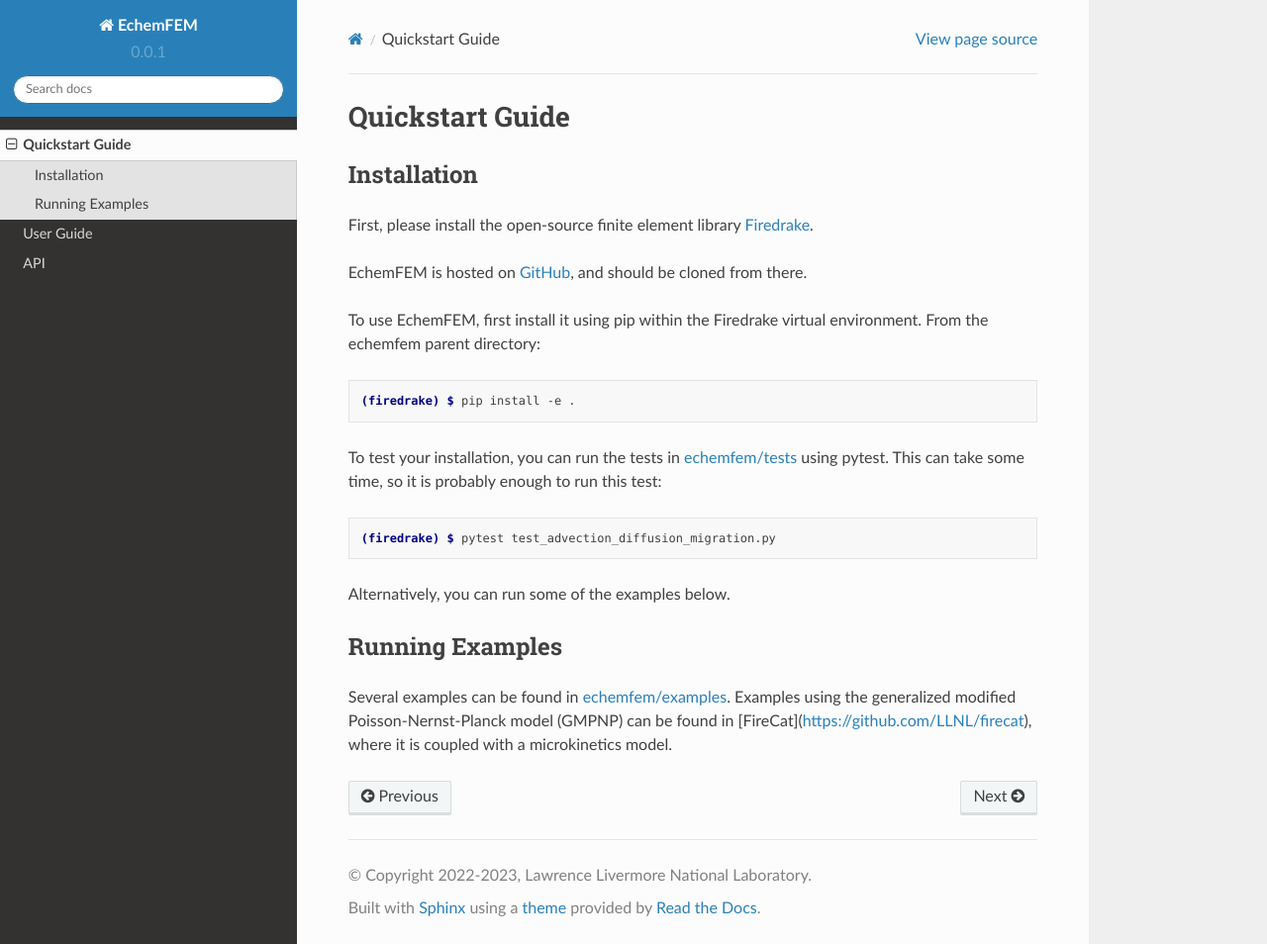
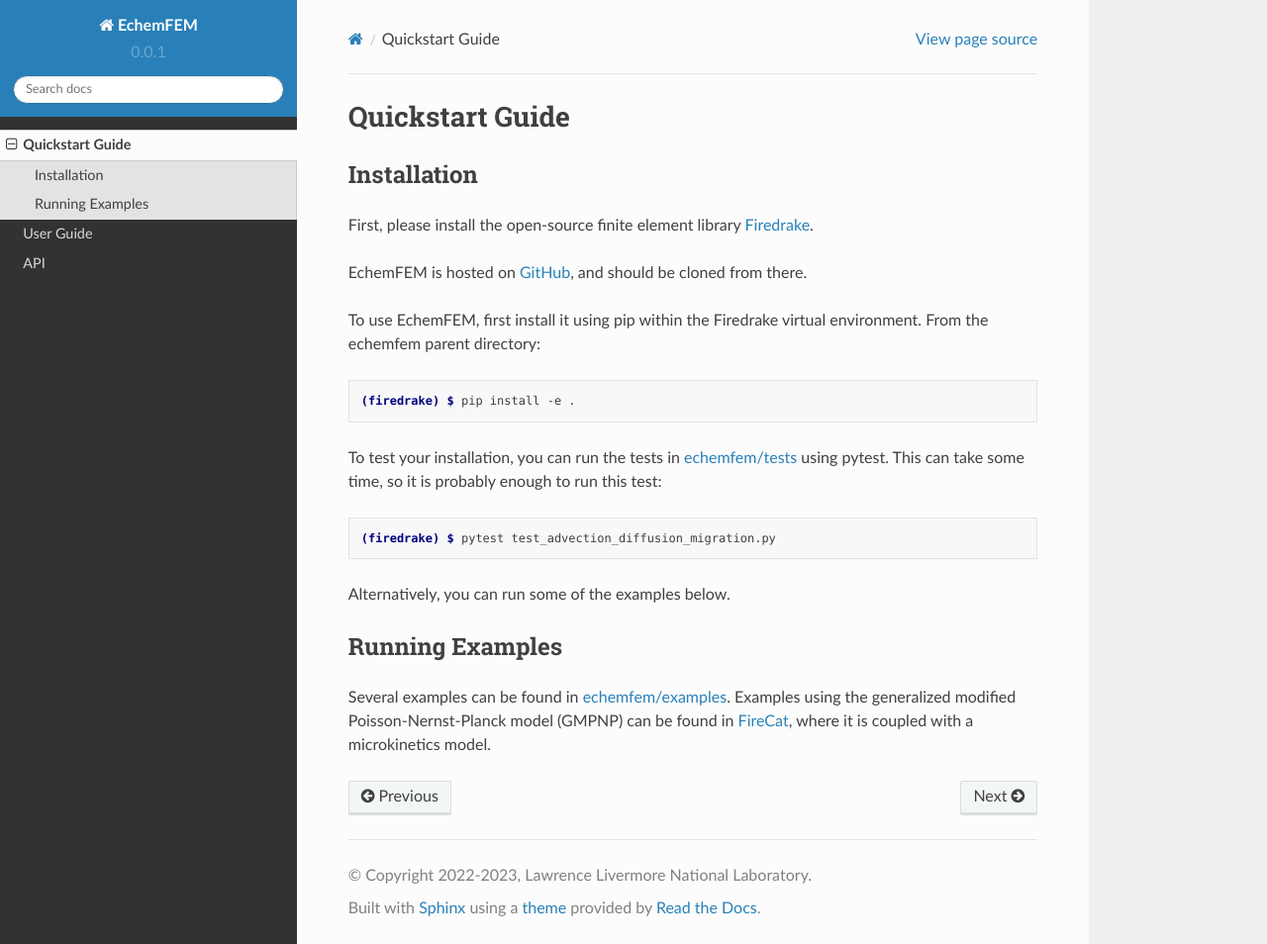
Before and after one commit to LLNL/echemfem, a Sphinx documentation site: the page built from docs/source/quickstart.rst, in a window 1280 px wide and 954 px high. Shown: the whole window at 99% size. Built offline with Sphinx 7.4.7 and the Read the Docs theme 2.0.0, drawn with Linux system fonts in a browser that asks for light colours; some of the changed lines change nothing that is shown.

Commit message:
Fixed broken links

```diff
--- a/docs/source/quickstart.rst
+++ b/docs/source/quickstart.rst
@@ -16,7 +16,7 @@
 
    (firedrake) $ pip install -e .
 
-To test your installation, you can run the tests in `echemfem/tests <https://github.com/LLNL/echemfem/examples>`_ using pytest.
+To test your installation, you can run the tests in `echemfem/tests <https://github.com/LLNL/echemfem/tree/main/tests>`_ using pytest.
 This can take some time, so it is probably enough to run this test:
 
 .. code-block:: console
@@ -28,5 +28,5 @@
 Running Examples
 ----------------
 
-Several examples can be found in `echemfem/examples <https://github.com/LLNL/echemfem/examples>`_.
-Examples using the generalized modified Poisson-Nernst-Planck model (GMPNP) can be found in [FireCat](https://github.com/LLNL/firecat), where it is coupled with a microkinetics model.
+Several examples can be found in `echemfem/examples <https://github.com/LLNL/echemfem/tree/main/examples>`_.
+Examples using the generalized modified Poisson-Nernst-Planck model (GMPNP) can be found in `FireCat <https://github.com/LLNL/firecat>`_, where it is coupled with a microkinetics model.
```
